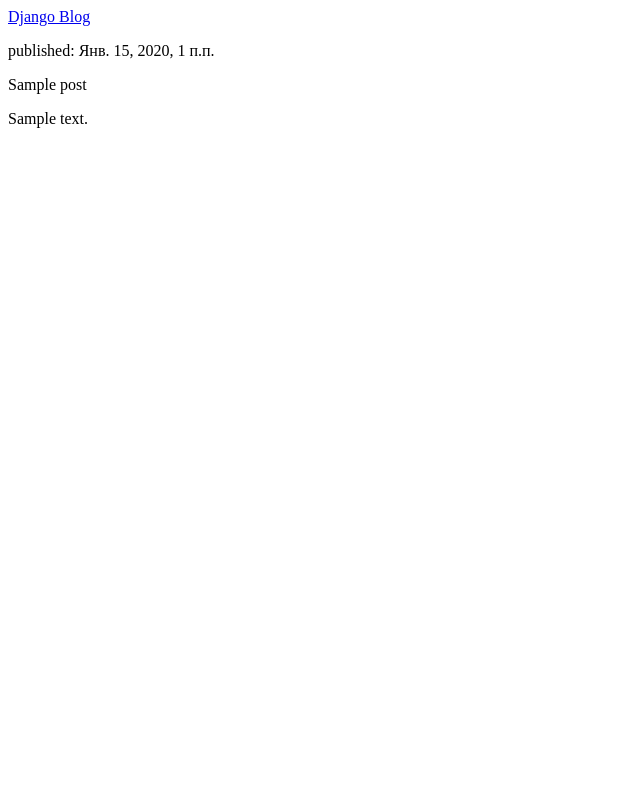
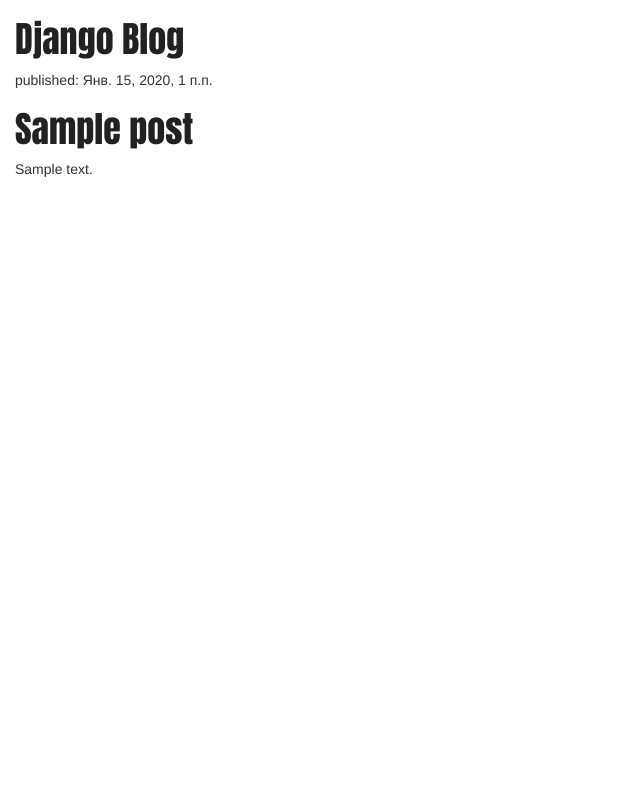
Before and after one commit to Oleg-Pasternak/my-first-blog, a Django app: template blog/templates/blog/post_list.html in a window 1280 px wide. Shown: the whole page, without its empty margins (0-640 px from the left). Run offline with Django 3.2, Linux system fonts and the light colour scheme; the template is opened without the code that fills it: values that come from a table or form of the project are taken from there, others are empty; tables that the repository leaves empty hold one stand-in row (values such as "Sample post"); some libraries are stand-ins or nearby versions.

Commit message:
New font

```diff
--- /dev/null
+++ b/blog/static/css/blog.css
@@ -0,0 +1,8 @@
+h1 a {
+    color: #212121;
+    font-family: 'Anton', sans-serif;
+}
+
+body {
+    padding-left: 15px;
+}
--- a/blog/templates/blog/post_list.html
+++ b/blog/templates/blog/post_list.html
@@ -1,16 +1,21 @@
+{% load staticfiles %}
 <html>
     <head>
         <title>BL0G</title>
+        <link rel="stylesheet" href="//maxcdn.bootstrapcdn.com/bootstrap/3.2.0/css/bootstrap.min.css">
+		<link rel="stylesheet" href="//maxcdn.bootstrapcdn.com/bootstrap/3.2.0/css/bootstrap-theme.min.css">
+		<link rel="stylesheet" href="{% static 'css/blog.css' %}">
+		<link href="https://fonts.googleapis.com/css?family=Anton" rel="stylesheet">
     </head>
     <body>
 	    <div>
-		    <n1><a href="/">Django Blog</a></n1>
+		    <h1><a href="/">Django Blog</a></h1>
 	    </div>
 
 	    {% for post in posts %}
 	    	<div>
 			<p>published: {{ post.published_date }}</p>
-			<n1><a hrer="">{{ post.title }}</a></n1>
+			<h1><a hrer="">{{ post.title }}</a></h1>
 			<p>{{ post.text | linebreaksbr }}</p>
 		</div>
 	    {% endfor %}
```
